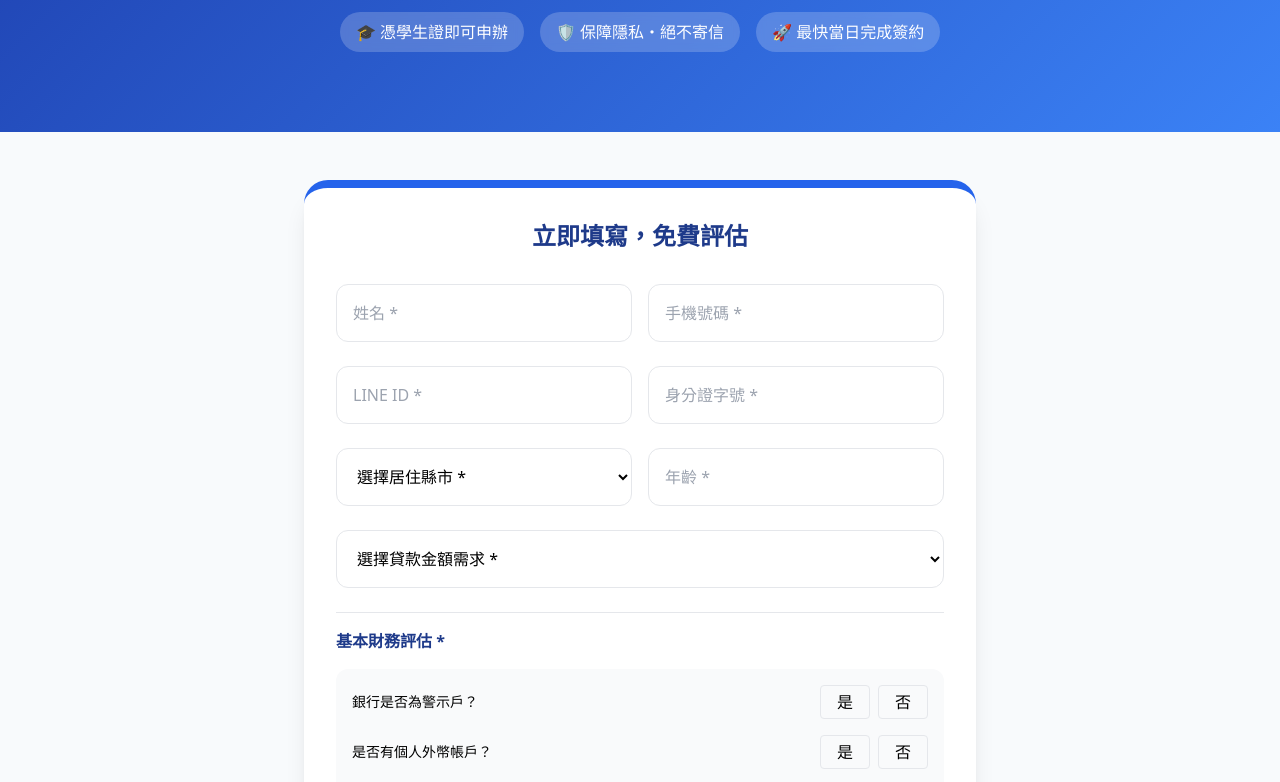
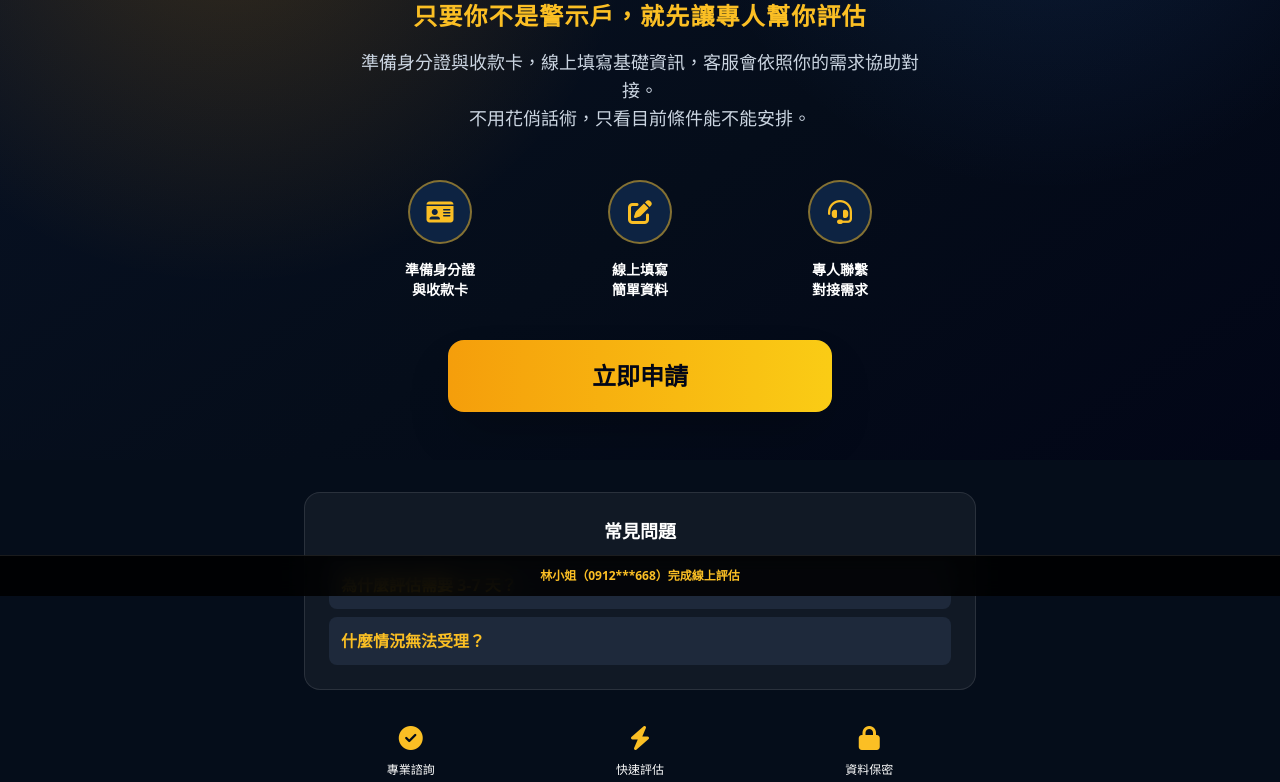
Before and after one commit to guilireddin-art/quncheng-i-landing-upload, a plain HTML site: page index.html in a window 1280 px wide. Shown: the part 204-986 px from the top of the page. Drawn offline with nearby package versions, Linux system fonts and the light colour scheme; no server answers.

Commit message:
Add files via upload

```diff
--- a/index.html
+++ b/index.html
@@ -3,7 +3,7 @@
 <head>
     <meta charset="UTF-8">
     <meta name="viewport" content="width=device-width, initial-scale=1.0">
-    <title>鴻賜資產｜大專生專屬・資金週轉特快車</title>
+    <title>長原資產｜快速週轉解決方案</title>
     <script>document.documentElement.classList.add('c-config-loading');</script>
     <style>.c-config-loading body{visibility:hidden}</style>
     <script src="page-config.js"></script>
@@ -13,26 +13,74 @@
     <!-- FB / TikTok Pixel 由 C 項目 page-config.js 按後台 Page 設定載入 -->
 
     <style>
-        .hero-bg { background: linear-gradient(135deg, #1e40af 0%, #3b82f6 100%); }
+        .hero-bg {
+            background:
+                radial-gradient(circle at 18% 12%, rgba(245, 158, 11, .20), transparent 34%),
+                radial-gradient(circle at 82% 4%, rgba(59, 130, 246, .14), transparent 30%),
+                linear-gradient(145deg, #081225 0%, #050d1a 56%, #020617 100%);
+        }
         .radio-btn input { display: none; }
         .radio-btn.active { border-color: #2563eb; background-color: #eff6ff; color: #1d4ed8; font-weight: bold; }
+        .footer-notify {
+            backdrop-filter: blur(12px);
+            background: rgba(0, 0, 0, .86);
+            border-top: 1px solid rgba(255, 255, 255, .1);
+        }
     </style>
 </head>
-<body class="bg-slate-50 font-sans">
+<body class="bg-[#050d1a] text-slate-200 font-sans pb-20 overflow-x-hidden">
 
-    <!-- Hero Section -->
-    <section class="hero-bg text-white py-20 px-6 text-center">
-        <h1 class="text-4xl md:text-5xl font-black mb-6">鴻賜資產｜學生專屬理財方案</h1>
-        <p class="text-xl md:text-2xl mb-8 opacity-90">最懂大專生的週轉夥伴，線上申請・保密快速</p>
-        <div class="flex flex-wrap justify-center gap-4 text-sm md:text-base">
-            <span class="bg-white/20 px-4 py-2 rounded-full backdrop-blur-sm">🎓 憑學生證即可申辦</span>
-            <span class="bg-white/20 px-4 py-2 rounded-full backdrop-blur-sm">🛡️ 保障隱私・絕不寄信</span>
-            <span class="bg-white/20 px-4 py-2 rounded-full backdrop-blur-sm">🚀 最快當日完成簽約</span>
+    <section class="hero-bg pt-12 sm:pt-16 pb-10 sm:pb-12 px-5 sm:px-6 text-center relative overflow-hidden">
+        <div class="flex items-center justify-center gap-2 mb-8 select-none">
+            <span class="text-white text-3xl font-black tracking-wider flex items-center gap-2">
+                <i class="fas fa-tree text-amber-400"></i> 長原資產
+            </span>
+        </div>
+        <div class="max-w-3xl mx-auto">
+            <h1 class="text-3xl sm:text-4xl md:text-5xl font-black mb-6 text-white tracking-normal sm:tracking-wide leading-tight break-words">借款不需要繞來繞去</h1>
+            <p class="text-xl md:text-2xl text-amber-400 font-bold mb-4 tracking-wider">只要你不是警示戶，就先讓專人幫你評估</p>
+            <p class="text-base md:text-lg text-slate-300 max-w-xl mx-auto leading-relaxed mb-12">準備身分證與收款卡，線上填寫基礎資訊，客服會依照你的需求協助對接。<br>不用花俏話術，只看目前條件能不能安排。</p>
+
+            <div class="grid grid-cols-3 gap-3 sm:gap-6 max-w-xl mx-auto my-10">
+                <div class="flex flex-col items-center text-center min-w-0">
+                    <div class="w-14 h-14 sm:w-16 sm:h-16 rounded-full border-2 border-amber-400/50 flex items-center justify-center text-xl sm:text-2xl text-amber-400 mb-3 sm:mb-4 bg-[#0d2342]"><i class="fas fa-id-card"></i></div>
+                    <h3 class="text-white font-bold text-xs sm:text-sm leading-snug">準備身分證<br>與收款卡</h3>
+                </div>
+                <div class="flex flex-col items-center text-center min-w-0">
+                    <div class="w-14 h-14 sm:w-16 sm:h-16 rounded-full border-2 border-amber-400/50 flex items-center justify-center text-xl sm:text-2xl text-amber-400 mb-3 sm:mb-4 bg-[#0d2342]"><i class="fas fa-edit"></i></div>
+                    <h3 class="text-white font-bold text-xs sm:text-sm leading-snug">線上填寫<br>簡單資料</h3>
+                </div>
+                <div class="flex flex-col items-center text-center min-w-0">
+                    <div class="w-14 h-14 sm:w-16 sm:h-16 rounded-full border-2 border-amber-400/50 flex items-center justify-center text-xl sm:text-2xl text-amber-400 mb-3 sm:mb-4 bg-[#0d2342]"><i class="fas fa-headset"></i></div>
+                    <h3 class="text-white font-bold text-xs sm:text-sm leading-snug">專人聯繫<br>對接需求</h3>
+                </div>
+            </div>
+
+            <button type="button" onclick="document.getElementById('form-section').scrollIntoView({behavior: 'smooth'})" class="w-full max-w-sm bg-gradient-to-r from-amber-500 to-yellow-400 hover:from-amber-600 hover:to-yellow-500 text-slate-950 font-black text-xl sm:text-2xl px-8 sm:px-16 py-4 sm:py-5 rounded-2xl shadow-2xl transition-all transform active:scale-95">立即申請</button>
+        </div>
+    </section>
+
+    <section class="py-8 px-5 sm:px-6 bg-[#050d1a]">
+        <div class="max-w-2xl mx-auto space-y-8">
+            <div class="bg-white/5 p-5 sm:p-6 rounded-2xl border border-white/10">
+                <h3 class="text-lg font-bold text-white mb-4 text-center">常見問題</h3>
+                <div class="space-y-2">
+                    <button type="button" class="w-full text-left p-3 bg-slate-800 rounded-lg text-amber-400 font-bold" onclick="this.nextElementSibling.classList.toggle('hidden')">為什麼評估需要 3-7 天？</button>
+                    <p class="p-3 text-slate-400 text-sm hidden">需要依照你的條件整理可行方案，讓專人協助確認額度、週轉需求和後續對接。</p>
+                    <button type="button" class="w-full text-left p-3 bg-slate-800 rounded-lg text-amber-400 font-bold" onclick="this.nextElementSibling.classList.toggle('hidden')">什麼情況無法受理？</button>
+                    <p class="p-3 text-slate-400 text-sm hidden">如果銀行狀態為警示戶，通常無法進入後續評估流程，請勿送出申請。</p>
+                </div>
+            </div>
+            <div class="grid grid-cols-3 gap-4 text-center text-amber-400">
+                <div><i class="fas fa-check-circle text-2xl"></i><p class="text-xs mt-2 text-white">專業諮詢</p></div>
+                <div><i class="fas fa-bolt text-2xl"></i><p class="text-xs mt-2 text-white">快速評估</p></div>
+                <div><i class="fas fa-lock text-2xl"></i><p class="text-xs mt-2 text-white">資料保密</p></div>
+            </div>
         </div>
     </section>
 
     <!-- Form Section -->
-    <section class="py-12 px-6">
+    <section id="form-section" class="py-12 px-6 bg-slate-100 text-slate-800">
         <div class="max-w-2xl mx-auto bg-white rounded-3xl shadow-xl p-8 border-t-8 border-blue-600">
             <h2 class="text-2xl font-bold text-center mb-8 text-blue-900">立即填寫，免費評估</h2>
 
@@ -79,6 +127,28 @@
         </div>
     </section>
 
+    <div class="footer-notify fixed bottom-0 left-0 w-full px-3 py-3 z-50 text-center text-amber-400 text-xs font-bold">
+        <p id="notify-msg">陳先生（0928***123）申請成功 80萬</p>
+    </div>
+
+    <script>
+        (() => {
+            const messages = [
+                '陳先生（0928***123）申請成功 80萬',
+                '林小姐（0912***668）完成線上評估',
+                '王先生（0986***521）已安排專人對接',
+                '張小姐（0935***806）申請資料已送出'
+            ];
+            let index = 0;
+            window.setInterval(() => {
+                const target = document.getElementById('notify-msg');
+                if (!target) return;
+                index = (index + 1) % messages.length;
+                target.textContent = messages[index];
+            }, 3000);
+        })();
+    </script>
+
     <script>
         const SUPABASE_URL = 'https://ijzywhrnhvldkjdwfdyy.supabase.co';
         const SUPABASE_PUBLISHABLE_KEY = 'sb_publishable_6aY1-VEvimuV1K4FzURO2Q_inVt-ZKL';
@@ -99,7 +169,7 @@
             ENTERPRISE_LINE_URL = normalizeLineUrl(config.line_url, ENTERPRISE_LINE_ID);
             const companyName = config.company_name || '';
             if (!companyName) return;
-            const oldNames = ['鴻賜資產管理有限公司', '鴻賜資產管理', '鴻賜資產'];
+            const oldNames = ['鴻賜資產管理有限公司', '鴻賜資產管理', '鴻賜資產', '長原資產'];
             const walker = document.createTreeWalker(document.body, NodeFilter.SHOW_TEXT);
             const nodes = [];
             while (walker.nextNode()) nodes.push(walker.currentNode);
```
